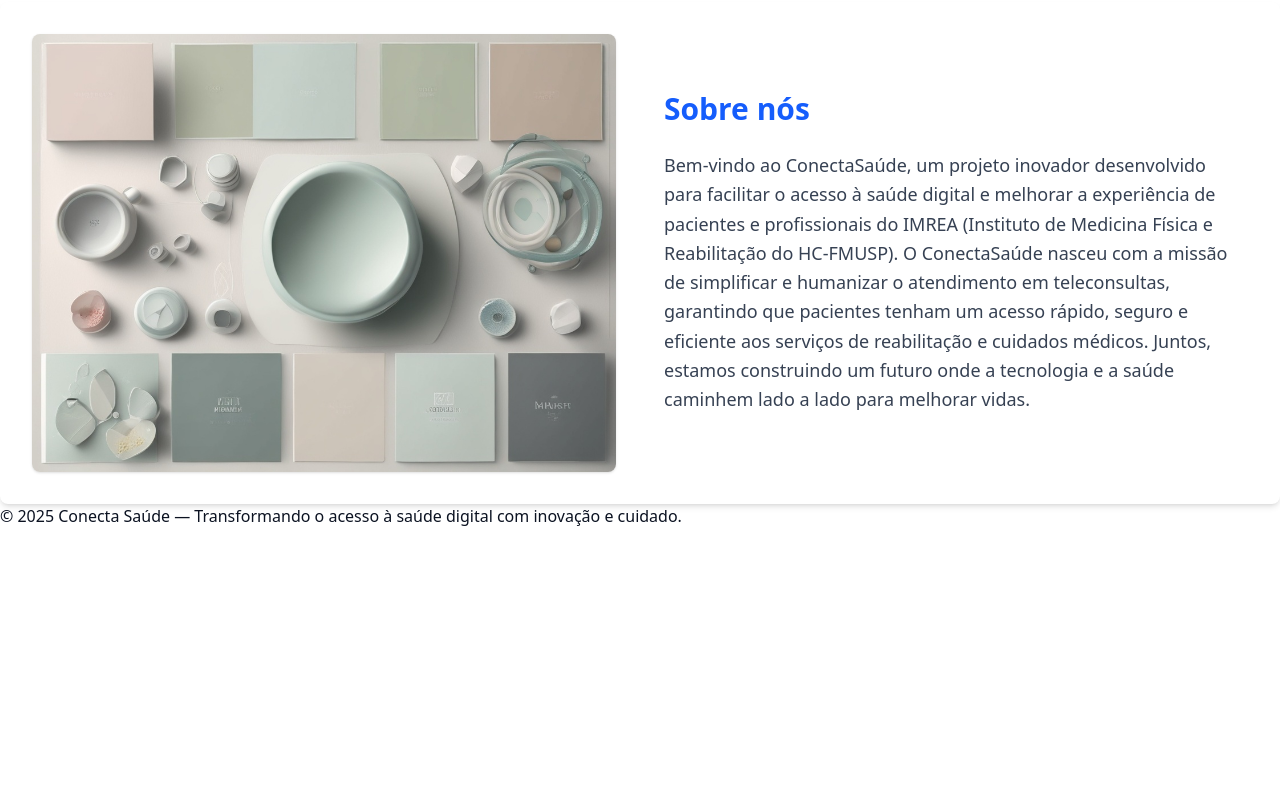
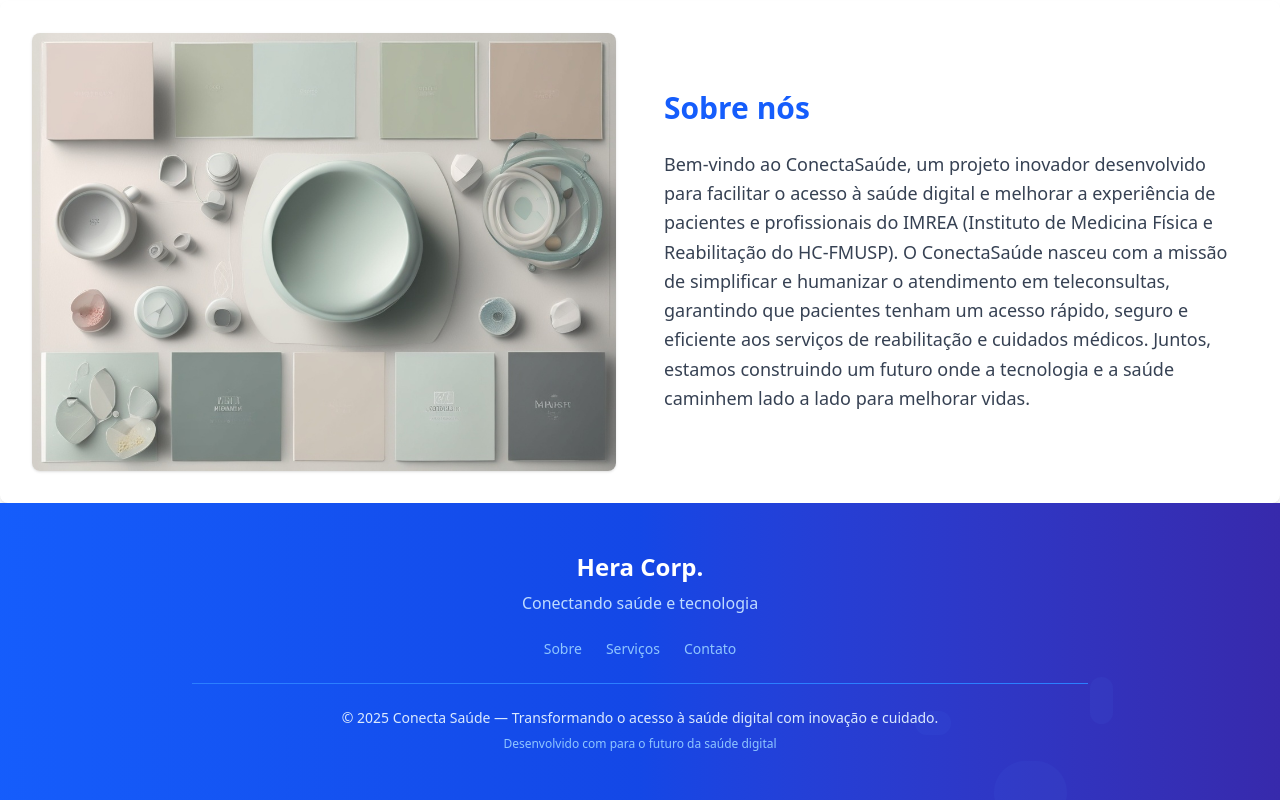
Before and after one commit to pedrozhd/hera_corp, a React (Vite) app: page /about in a window 1280 px wide. Shown: the part 271-1071 px from the top of the page. Before the commit the page ends 800 px from the top, so only its background shows below. Built offline with nearby package versions, Linux system fonts and the light colour scheme.

Commit message:
Modificando footer

```diff
--- a/src/components/footer.tsx
+++ b/src/components/footer.tsx
@@ -1,7 +1,34 @@
+import FloatingElements from './FloatingElements'
+
 const Footer = () => {
     return (
-        <footer>
-            <p>© 2025 Conecta Saúde — Transformando o acesso à saúde digital com inovação e cuidado.</p>
+        <footer className="bg-gradient-to-r from-blue-600 via-blue-700 to-indigo-800 py-12 px-5 relative overflow-hidden">
+            <FloatingElements theme="dark" density="low" />
+            <div className="relative z-10 max-w-4xl mx-auto text-center">
+                <div className="mb-6">
+                    <h3 className="text-2xl font-bold text-white mb-2 cursor-pointer group relative overflow-hidden">
+                        <span className="inline-block transition-all duration-500 ease-out transform group-hover:scale-110 group-hover:rotate-2 group-hover:text-cyan-300 group-hover:drop-shadow-[0_0_10px_rgba(34,211,238,0.5)]">
+                            Hera Corp.
+                        </span>
+                        <div className="absolute inset-0 bg-gradient-to-r from-transparent via-white to-transparent opacity-0 group-hover:opacity-30 transform -skew-x-12 -translate-x-full group-hover:translate-x-full transition-all duration-700 ease-out"></div>
+                        <div className="absolute -inset-1 bg-gradient-to-r from-cyan-400 via-blue-500 to-purple-600 rounded-lg blur opacity-0 group-hover:opacity-20 transition-all duration-500 -z-10"></div>
+                    </h3>
+                    <p className="text-blue-200 mb-4 transition-all duration-300 group-hover:text-blue-100">Conectando saúde e tecnologia</p>
+                </div>
+
+                <div className="flex flex-col md:flex-row justify-center items-center gap-6 mb-6">
+                    <div className="flex space-x-6">
+                        <span className="text-blue-300 hover:text-white transition-colors cursor-pointer text-sm">Sobre</span>
+                        <span className="text-blue-300 hover:text-white transition-colors cursor-pointer text-sm">Serviços</span>
+                        <span className="text-blue-300 hover:text-white transition-colors cursor-pointer text-sm">Contato</span>
+                    </div>
+                </div>
+
+                <div className="border-t border-blue-500 pt-6">
+                    <p className="text-blue-100 text-sm">© 2025 Conecta Saúde — Transformando o acesso à saúde digital com inovação e cuidado.</p>
+                    <p className="text-xs text-blue-300 mt-2">Desenvolvido com  para o futuro da saúde digital</p>
+                </div>
+            </div>
         </footer>
     )
 }
```
